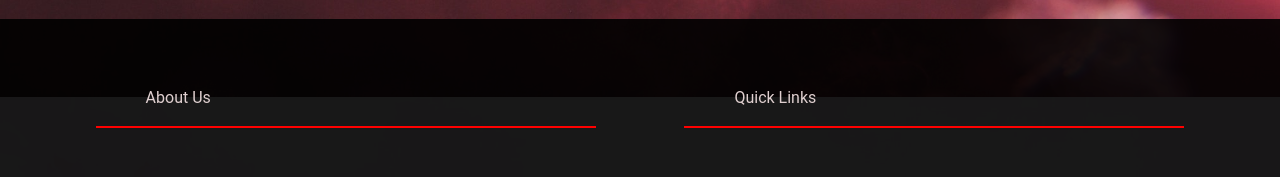
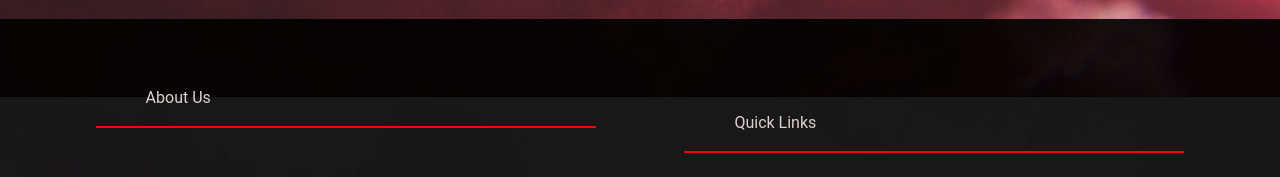
Before and after one commit to code-against-covid/covid-site, a React (Create React App) app in the folder frontend/: page /help in a window 1280 px wide. Shown: the part 760-937 px from the top of the page. Built offline with nearby package versions, Linux system fonts and the light colour scheme; no server answers.

Commit message:
added margin top to quicklinks in footer

```diff
--- a/frontend/src/components/Footer/styles/Footer.module.css
+++ b/frontend/src/components/Footer/styles/Footer.module.css
@@ -37,7 +37,7 @@
 .quickheading {
   border-bottom: 2px solid red;
   padding: 4% 10%;
-  margin: 0 0 10% 0;
+  margin: 5% 0 10% 0;
 }
 
 .copyright {
```
